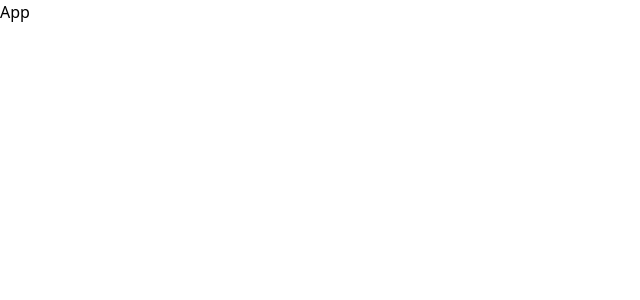
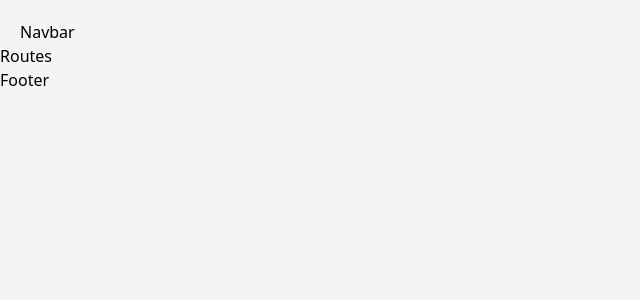
Before and after one commit to irfan7o/ganteng1.0, a React (Create React App) app: page / in a window 1280 px wide. Shown: the top 300 px of the page, without its empty margins (0-640 px from the left). Built offline with nearby package versions, Linux system fonts and the light colour scheme.

Commit message:
Search Engine

```diff
--- a/src/App.js
+++ b/src/App.js
@@ -10,7 +10,11 @@ const App = () => {
 
   return (
     <div className={darkTheme ? 'dark' : ''}>
-      <h1>App</h1>
+      <div className="bg-gray-100 dark:bg-gray-900 dark:text-gray-200 min-h-screen">
+        <Navbar />
+        <Routes />
+        <Footer />
+      </div>
     </div>
   );
 }
--- a/src/components/Navbar.jsx
+++ b/src/components/Navbar.jsx
@@ -2,6 +2,8 @@ import React from 'react'
 
 export const Navbar = () =>  {
   return (
-    <div>Navbar</div>
+    <div className="p-5 pb-0 flex flex-wrap">
+      Navbar
+    </div>
   );
 }
```
